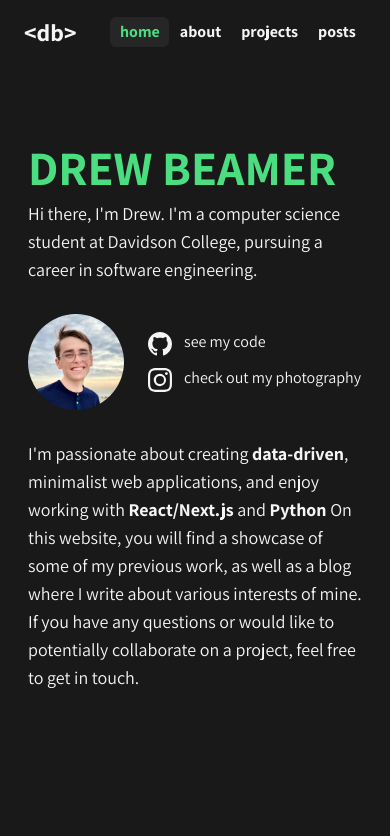
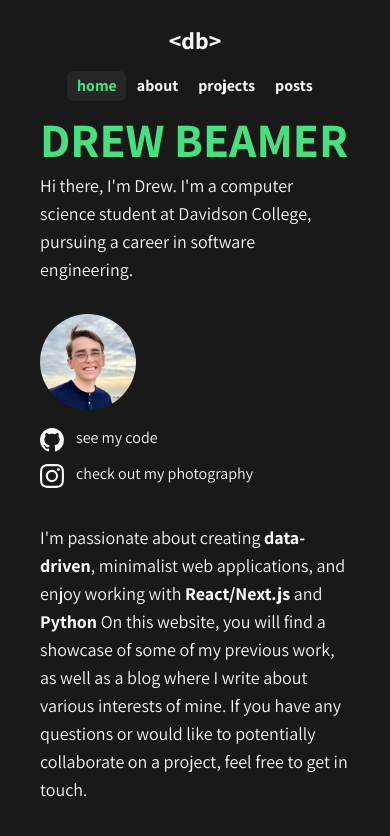
Before and after one commit to drew-beamer/me, a Next.js app: page / in a window 390 px wide. Shown: the top 836 px of the page. Built offline with nearby package versions, Linux system fonts and the light colour scheme.

Commit message:
responsive changes and a quick fix where letter remnant would show

```diff
--- a/components/layout.js
+++ b/components/layout.js
@@ -15,8 +15,8 @@ export default function Layout({ children, home }) {
         </Head>
         <div>
 
-            <main className='flex justify-center '>
-                <div className='mt-20 px-7 sm:px-0 max-w-[540px]'>
+            <main className='flex justify-center'>
+                <div className='mt-0 sm:mt-12 mx-10 sm:mx-0 max-w-[540px]'>
                     {children}
                 </div>
 
--- a/components/navbar.js
+++ b/components/navbar.js
@@ -31,12 +31,12 @@ export default function Navbar() {
     let pathName = usePathname();
     return <>
         <aside>
-            <nav className="w-full h-16">
-                <div className="flex items-center px-6 h-full">
-                    <div className="grow">
+            <nav className="w-full pt-6 sm:pt-3">
+                <div className="flex items-center justify-center sm:justify-start h-full flex-wrap px-5">
+                    <div className="grow flex justify-center w-full sm:w-auto sm:justify-start">
                         <Link href="/"><h2 className="m-0 hover:cursor-pointer">{"<db>"}</h2></Link>
                     </div>
-                    <div className="flex flex-row items-start relative pb-0 fade ">
+                    <div className="flex flex-row items-start relative pb-0 fade">
                         <div className="flex relative w-[256px] flex-row items-center space-x-0 mb-2 mt-2">
                             {buttonData[pathName] ? <div key="back-slider" className={`absolute h-[30px] transition-all bg-neutral-800 z-[-1] rounded-md left-0`} style={{ width: buttonData[pathName].width, left: buttonData[pathName].x }}></div> : null}
                             {Object.entries(buttonData).map(([path, { name }]) => {
--- a/pages/index.js
+++ b/pages/index.js
@@ -38,7 +38,7 @@ export default function Home({ allPostsData }) {
   const [headlineText, setHeadlineText] = useState("DREW BEAMER");
 
   function generateRandomString(length) {
-    const RANDOM_LETTERS = "ABCDEFGHIJKLMNOPQRSTUVWXYZ";
+    const RANDOM_LETTERS = "ABCDEFGHIJKLMNOPRSTUVWXYZ";
     let randomString = ""
     for (let i = 0; i < length; i++) {
       randomString += RANDOM_LETTERS.charAt(Math.floor(RANDOM_LETTERS.length * Math.random()))
```
